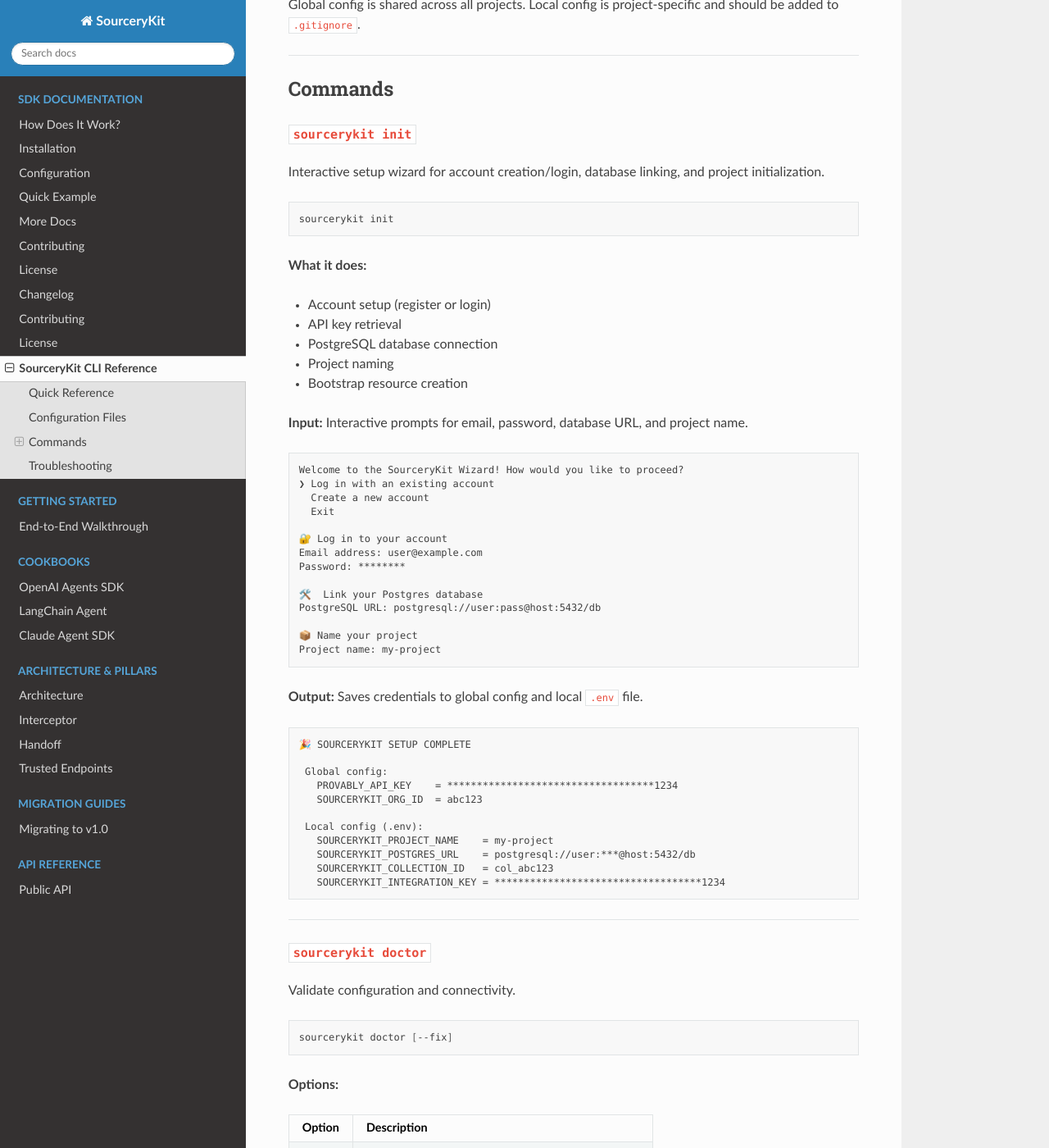
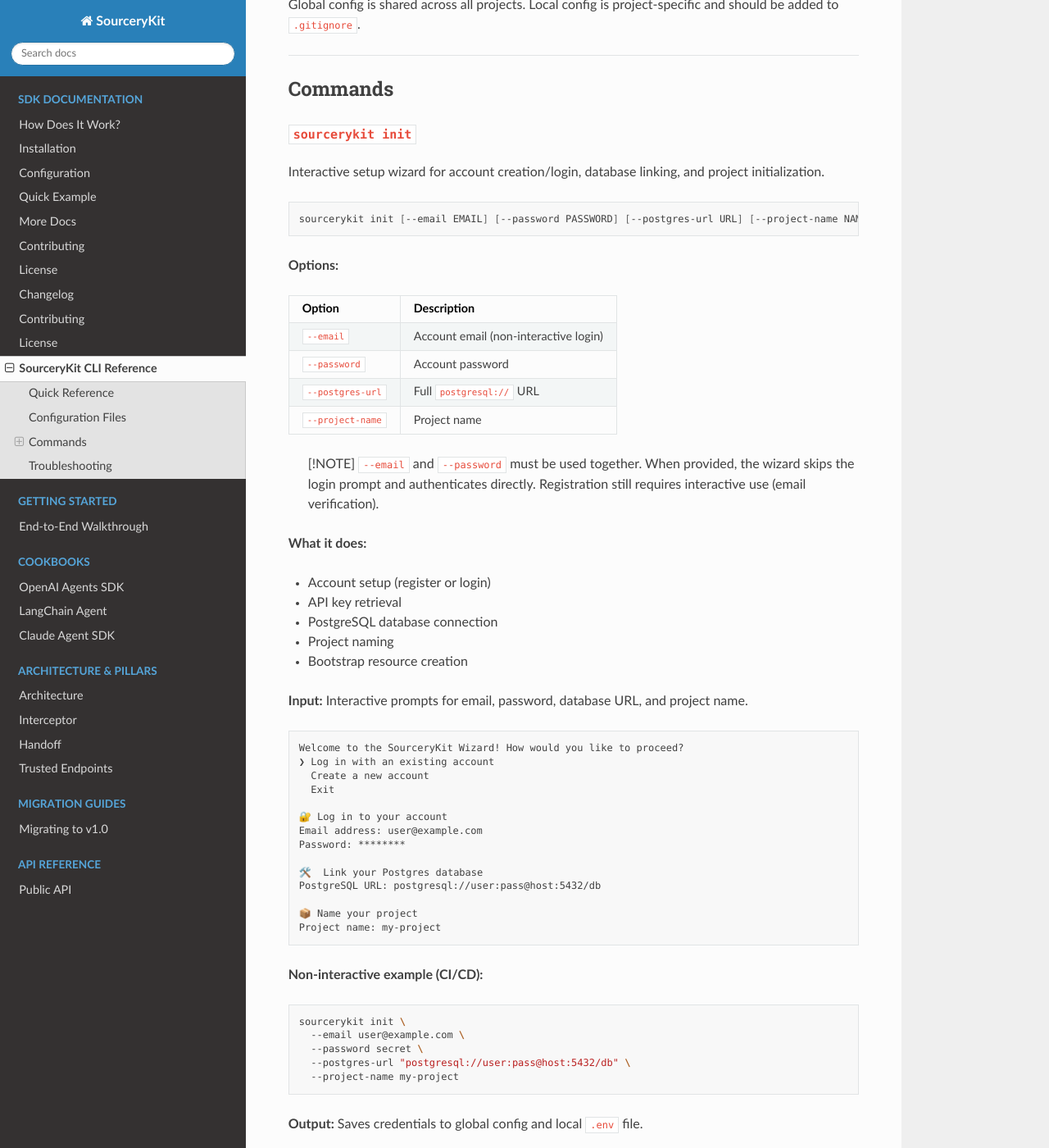
Before and after one commit to ProvablyAI/sourcerykit, a Sphinx documentation site: the page built from docs/cli.md, in a window 1280 px wide and 1400 px high, scrolled down 1173 px. Shown: the whole window at 82% size. Built offline with Sphinx 7.4.7 and the Read the Docs theme 3.1.0, drawn with Linux system fonts in a browser that asks for light colours; some of the changed text lies outside the part shown.

Commit message:
refactor(docs): update docs with non-interactive options for init, feedback, and config commands

````diff
--- a/docs/cli.md
+++ b/docs/cli.md
@@ -49,8 +49,19 @@
 Interactive setup wizard for account creation/login, database linking, and project initialization.
 
 ```bash
-sourcerykit init
+sourcerykit init [--email EMAIL] [--password PASSWORD] [--postgres-url URL] [--project-name NAME]
 ```
+
+**Options:**
+| Option | Description |
+|--------|-------------|
+| `--email` | Account email (non-interactive login) |
+| `--password` | Account password |
+| `--postgres-url` | Full `postgresql://` URL |
+| `--project-name` | Project name |
+
+> [!NOTE]
+> `--email` and `--password` must be used together. When provided, the wizard skips the login prompt and authenticates directly. Registration still requires interactive use (email verification).
 
 **What it does:**
 - Account setup (register or login)
@@ -76,6 +87,15 @@
 
 📦 Name your project
 Project name: my-project
+```
+
+**Non-interactive example (CI/CD):**
+```bash
+sourcerykit init \
+  --email user@example.com \
+  --password secret \
+  --postgres-url "postgresql://user:pass@host:5432/db" \
+  --project-name my-project
 ```
 
 **Output:** Saves credentials to global config and local `.env` file.
@@ -155,12 +175,21 @@
 Submit feedback or bug reports.
 
 ```bash
-sourcerykit feedback
+sourcerykit feedback [--description TEXT] [--attach-file PATH]
 ```
+
+**Options:**
+| Option | Description |
+|--------|-------------|
+| `--description` | Feedback description |
+| `--attach-file` | Path to file to attach |
 
 **Input:** Interactive prompts for description and optional file attachment.
 
-**Output:** Sends feedback to the SourceryKit team.
+**Non-interactive example:**
+```bash
+sourcerykit feedback --description "Found a bug in the init flow" --attach-file logs.txt
+```
 
 ---
 
@@ -260,11 +289,16 @@
 |----------|----------|-------------|
 | `URL` | Yes | Endpoint URL to remove |
 
-**Input:** Confirmation prompt.
+**Options:**
+| Option | Description |
+|--------|-------------|
+| `--yes` / `-y` | Skip confirmation prompt |
+
+**Input:** Confirmation prompt (unless `--yes` is passed).
 
 **Example:**
 ```bash
-sourcerykit endpoints remove https://api.example.com/data
+sourcerykit endpoints remove https://api.example.com/data -y
 ```
 
 **Output:**
@@ -315,13 +349,26 @@
 Interactively update configuration variables.
 
 ```bash
-sourcerykit config set
+sourcerykit config set [--api-key KEY] [--postgres-url URL] [--project-name NAME]
 ```
+
+**Options:**
+| Option | Description |
+|--------|-------------|
+| `--api-key` | Set `PROVABLY_API_KEY` |
+| `--postgres-url` | Set `SOURCERYKIT_POSTGRES_URL` |
+| `--project-name` | Set `SOURCERYKIT_PROJECT_NAME` |
 
 **Input:** Interactive checkbox to select variables to update:
 - `PROVABLY_API_KEY` (global)
 - `SOURCERYKIT_POSTGRES_URL` (local)
 - `SOURCERYKIT_PROJECT_NAME` (local)
+
+**Non-interactive example:**
+```bash
+sourcerykit config set --project-name new-name
+sourcerykit config set --postgres-url "postgresql://user:pass@newhost:5432/db"
+```
 
 **Output:** Saves changes and re-bootstraps if database or project name changed.
 
````
Also changed, not shown: other parts of docs/cli.md (+1 -1 lines).
